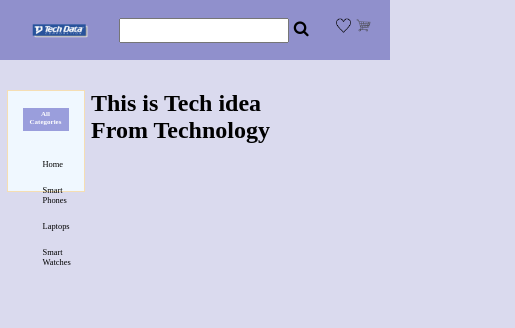
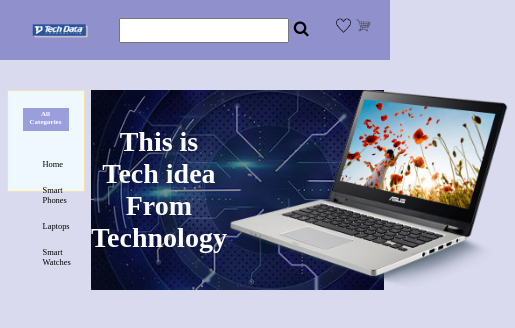
Before and after one commit to asifkhansafeer/HTML_Assignment_05, a plain HTML site: page index.html in a window 390 px wide. Shown: the whole page, 515 px wide, since content can reach past the window. Drawn offline with Linux system fonts and the light colour scheme; files whose address does not match are found by name.

Commit message:
header complete

```diff
--- a/index.html
+++ b/index.html
@@ -30,9 +30,9 @@
                 <li><a href="">Smart Watches</a></li>
             </ul>
         </div>
-        <div class="laptop-images">
-            <h2>This is Tech idea <br>From Technology</h2>
-
+        <div class="background-images">
+            <h2>This is Tech idea From<br> Technology</h2>
+            <img src="./images/div2logo.png" alt="">
         </div>
      </div>
 </body>
--- a/style.css
+++ b/style.css
@@ -78,6 +78,16 @@ i{
     }
 }
 
+/* small screen for background-screen */
+@media(max-width:1000px){
+    .background-images h2{
+        font-size: 18px;
+    }
+    .background-images img{
+        width: 60%;
+    }
+}
+
     /*nav bar For Mobile*/
     @media(max-width:400px){
     nav{
@@ -127,6 +137,20 @@ i{
     }
 }
 
+/* mobile screen for background images */
+@media(max-width:400px){
+    .background-images{
+        background-image: linear-gradient(rgba(0,0,0,0), rgba(0,0,0,0)), url(./images/th\ \(1\).jfif);
+        background-size: cover;
+    }
+    .background-images h2{
+        font-size: 10px;
+    }
+    .background-images{
+        width: 40%;
+    }
+}
+
 /* Home */
 .home{
     display: grid;
@@ -155,3 +179,22 @@ i{
     text-decoration: none;
     color: #000;
 }
+
+.background-images{
+    background-image: linear-gradient(rgba(0,0,0,0.43), rgba(0,0,0,0.438)), url(./images/th\ \(1\).jfif);
+    color: #fff;
+    width: 100%;
+    display: flex;
+    justify-content: space-evenly;
+    align-items: center;
+}
+.background-images h2{
+    z-index: 2;
+    color: #fff;
+    text-align: center;
+    font-size: 28px;
+}
+.background-images img{
+    width: 300px;
+    height: 200px;
+}
```
Also changed, not shown: images/div2logo.png (added), images/th (1).jfif (added).
